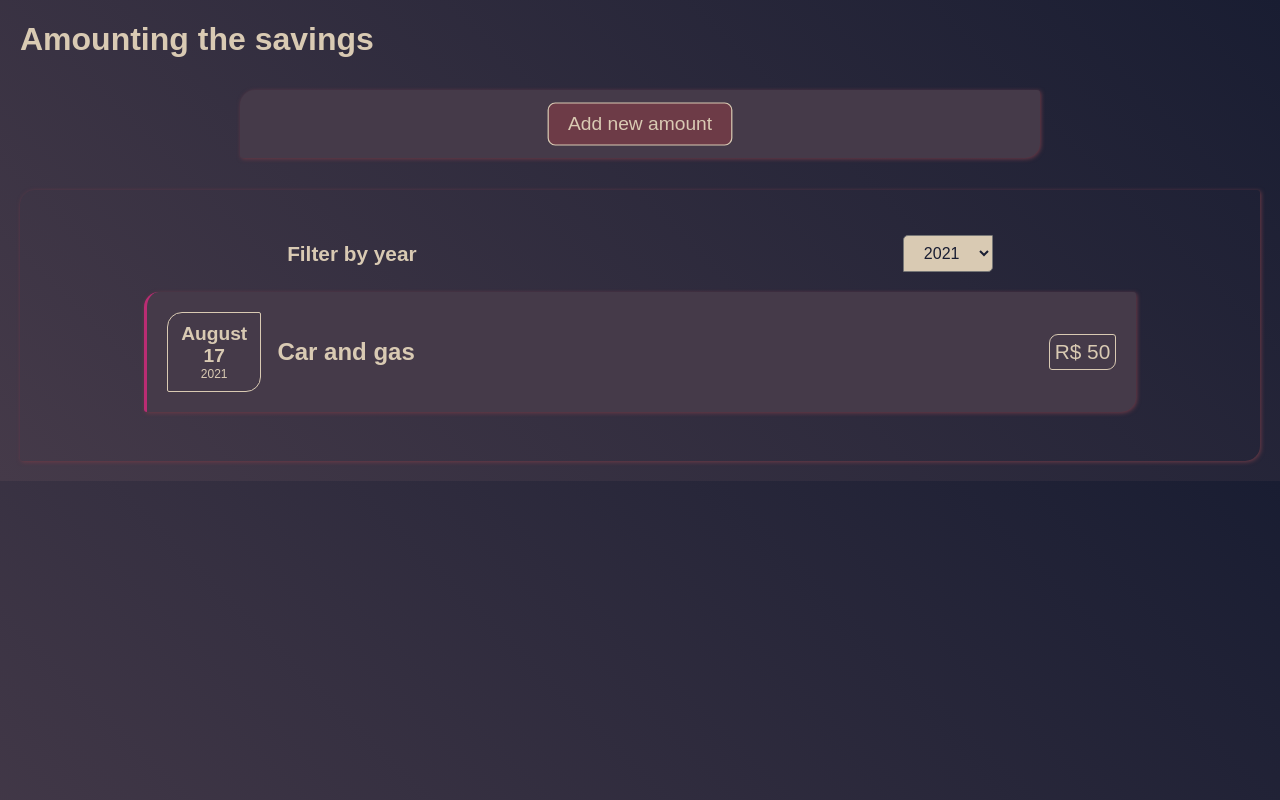
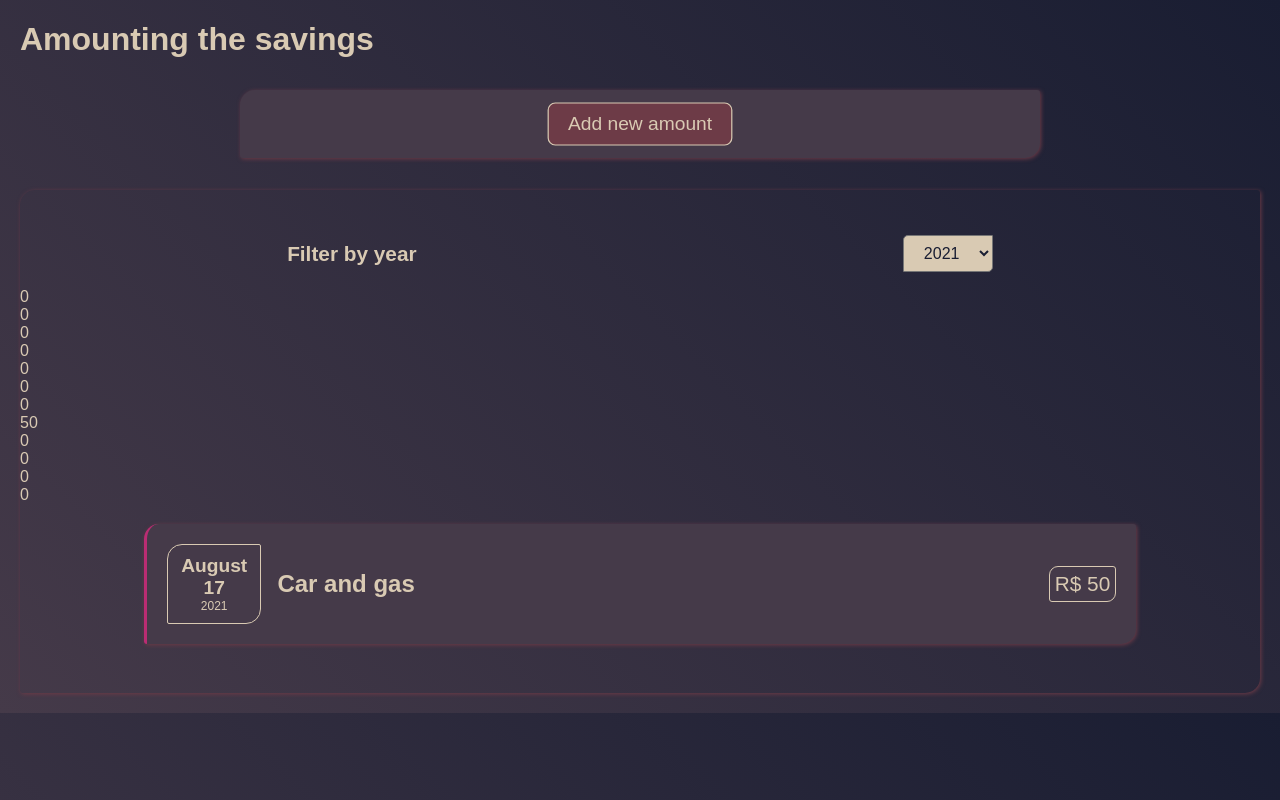
Before and after one commit to israeldvd/amounts-monitor, a React (Create React App) app in the folder react-complete/: page / in a window 1280 px wide. Built offline with nearby package versions, Linux system fonts and the light colour scheme; a web font is replaced by a local one.

Commit message:
Add dynamic chart based off the amounts items
- Values preview before styles
- Dynamic outputting according to the filter (year)
- Use complex, but easier-to-read hierarchy for the Chart

```diff
--- /dev/null
+++ b/react-complete/src/components/Amounts/AmountsChart.js
@@ -0,0 +1,27 @@
+import Chart from "../Chart/Chart";
+
+const AmountChart = (props) => {
+    const barsData = [
+        { label: "Jan", value: 0 },
+        { label: "Feb", value: 0 },
+        { label: "Mar", value: 0 },
+        { label: "Apr", value: 0 },
+        { label: "May", value: 0 },
+        { label: "Jun", value: 0 },
+        { label: "Jul", value: 0 },
+        { label: "Aug", value: 0 },
+        { label: "Sep", value: 0 },
+        { label: "Oct", value: 0 },
+        { label: "Nov", value: 0 },
+        { label: "Dec", value: 0 },
+    ];
+
+    for (const amount of props.amounts) {
+        const amountMonth = amount.date.getMonth();
+        barsData[amountMonth].value += amount.cost;
+    }
+
+    return <Chart barsData={barsData} />;
+};
+
+export default AmountChart;
--- a/react-complete/src/components/Amounts/Items.js
+++ b/react-complete/src/components/Amounts/Items.js
@@ -1,6 +1,7 @@
 import Card from "../UI/Card";
 import ItemsList from "./ItemsList";
 import Filter from "./Filter";
+import AmountsChart from "../Amounts/AmountsChart";
 import "./Items.css";
 import { useState } from "react";
 
@@ -28,6 +29,7 @@ const Items = (props) => {
                 onSelectYear={selectYearHandler}
                 selected={selectedYear}
             />
+            <AmountsChart amounts={filteredItems} />
             <ItemsList items={filteredItems} />
         </Card>
     );
--- /dev/null
+++ b/react-complete/src/components/Chart/Bars.js
@@ -0,0 +1,19 @@
+const Bars = (props) => {
+    let barFillPerc = '0%';
+
+    if (props.maxValue > 0)
+        barFillPerc = Math.round(props.value*100/props.maxValue) + '%'
+
+    return (
+        <div className="bar">
+            <div className="bar__wrapper">
+                <div className="bar__fill" style={{height: barFillPerc}}></div>
+            </div>
+            <div className="bar__label">
+                {props.label}
+            </div>
+        </div>
+    );
+};
+
+export default Bars;
--- /dev/null
+++ b/react-complete/src/components/Chart/Chart.js
@@ -0,0 +1,22 @@
+import Bars from "./Bars";
+import "./Bars.css";
+
+const Chart = (props) => {
+    const values = props.barsData.map((singleBarData) => singleBarData.value);
+    const filterTotal = Math.max(...values);
+
+    return (
+        <div className="chart">
+            {props.barsData.map((singleBar) => (
+                <Bars
+                    key={singleBar.label}
+                    value={singleBar.value}
+                    maxValue={filterTotal}
+                    label={singleBar.value}
+                />
+            ))}
+        </div>
+    );
+};
+
+export default Chart;
```
Also changed, not shown: react-complete/src/components/Chart/Bars.css (added), react-complete/src/components/Chart/Chart.css (added).
